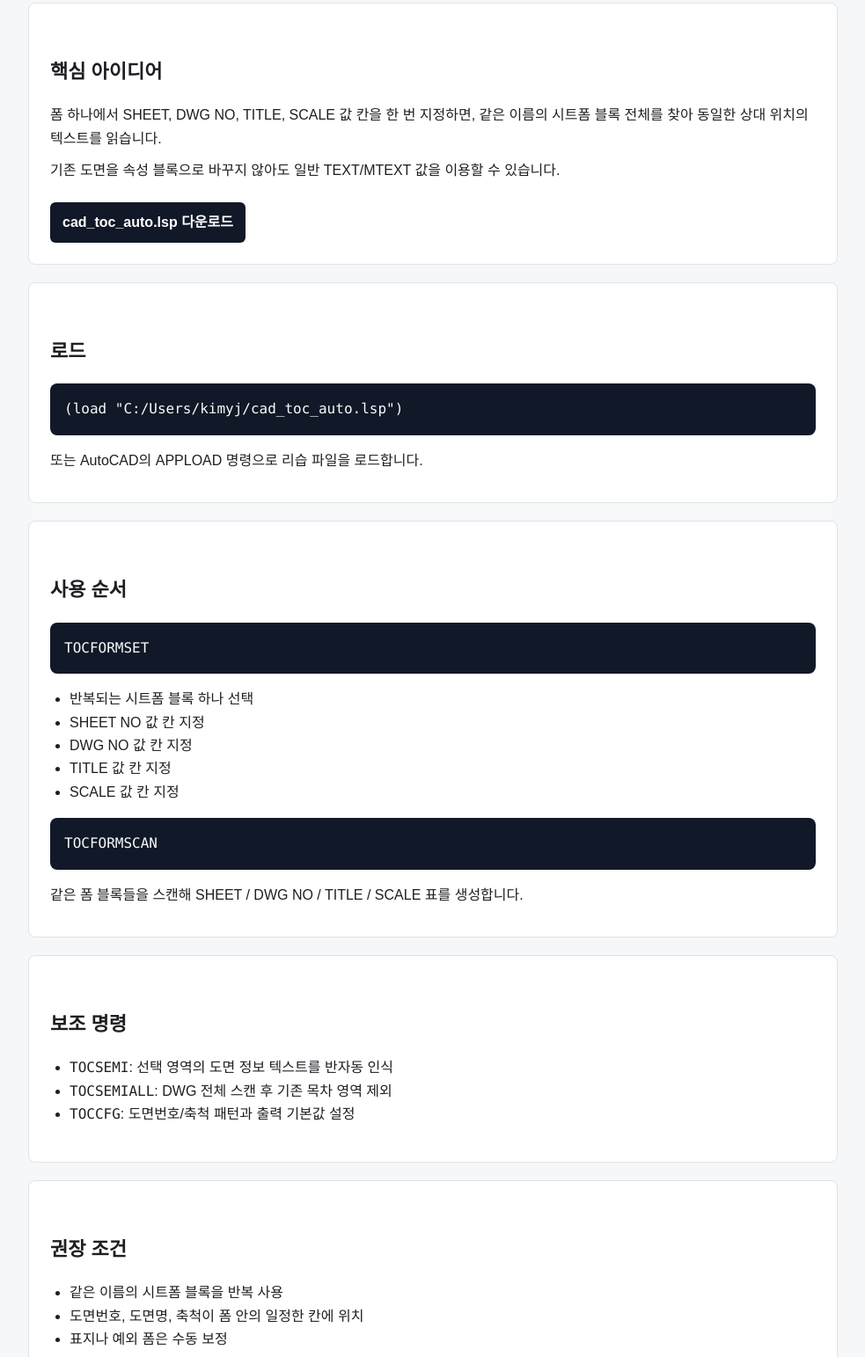
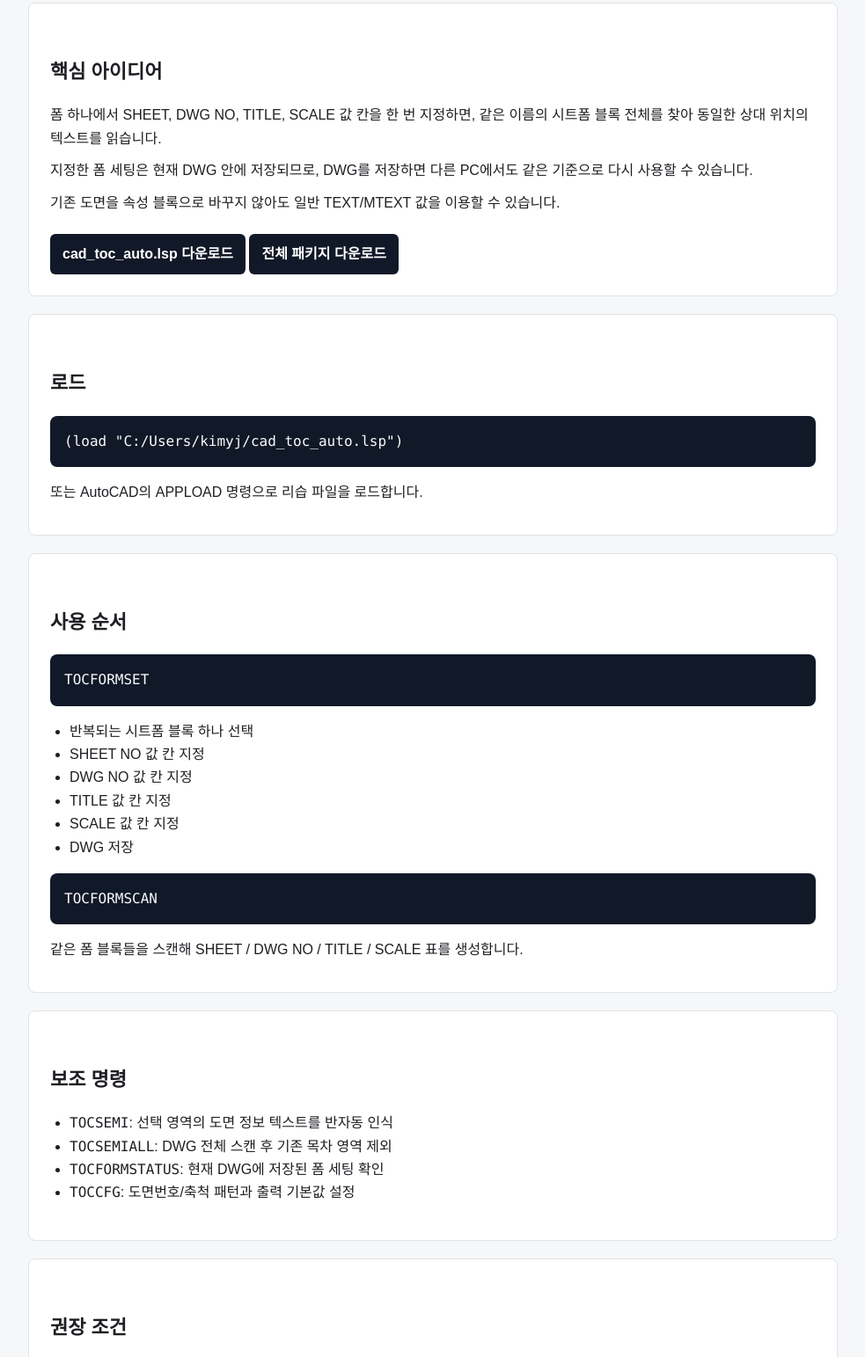
Before and after one commit to hueflowstudio/hueflow-landing, a plain HTML site: page free-library/cad-toc-auto/index.html in a window 1280 px wide. Shown: the part 163-1706 px from the top of the page at 88% size, without its empty margins (148-1131 px from the left). Drawn offline with Linux system fonts and the light colour scheme.

Commit message:
Persist CAD TOC form calibration in DWG

```diff
--- a/free-library/cad-toc-auto/index.html
+++ b/free-library/cad-toc-auto/index.html
@@ -73,8 +73,10 @@
     <section class="panel">
       <h2>핵심 아이디어</h2>
       <p>폼 하나에서 SHEET, DWG NO, TITLE, SCALE 값 칸을 한 번 지정하면, 같은 이름의 시트폼 블록 전체를 찾아 동일한 상대 위치의 텍스트를 읽습니다.</p>
+      <p>지정한 폼 세팅은 현재 DWG 안에 저장되므로, DWG를 저장하면 다른 PC에서도 같은 기준으로 다시 사용할 수 있습니다.</p>
       <p>기존 도면을 속성 블록으로 바꾸지 않아도 일반 TEXT/MTEXT 값을 이용할 수 있습니다.</p>
       <a class="download" href="./cad_toc_auto.lsp" download>cad_toc_auto.lsp 다운로드</a>
+      <a class="download" href="./Hueflow_CAD_TOC_Automation.zip" download>전체 패키지 다운로드</a>
     </section>
 
     <section class="panel">
@@ -92,6 +94,7 @@
         <li>DWG NO 값 칸 지정</li>
         <li>TITLE 값 칸 지정</li>
         <li>SCALE 값 칸 지정</li>
+        <li>DWG 저장</li>
       </ul>
       <pre><code>TOCFORMSCAN</code></pre>
       <p>같은 폼 블록들을 스캔해 SHEET / DWG NO / TITLE / SCALE 표를 생성합니다.</p>
@@ -102,6 +105,7 @@
       <ul>
         <li><code>TOCSEMI</code>: 선택 영역의 도면 정보 텍스트를 반자동 인식</li>
         <li><code>TOCSEMIALL</code>: DWG 전체 스캔 후 기존 목차 영역 제외</li>
+        <li><code>TOCFORMSTATUS</code>: 현재 DWG에 저장된 폼 세팅 확인</li>
         <li><code>TOCCFG</code>: 도면번호/축척 패턴과 출력 기본값 설정</li>
       </ul>
     </section>
```
Also changed, not shown: 3 other files.
